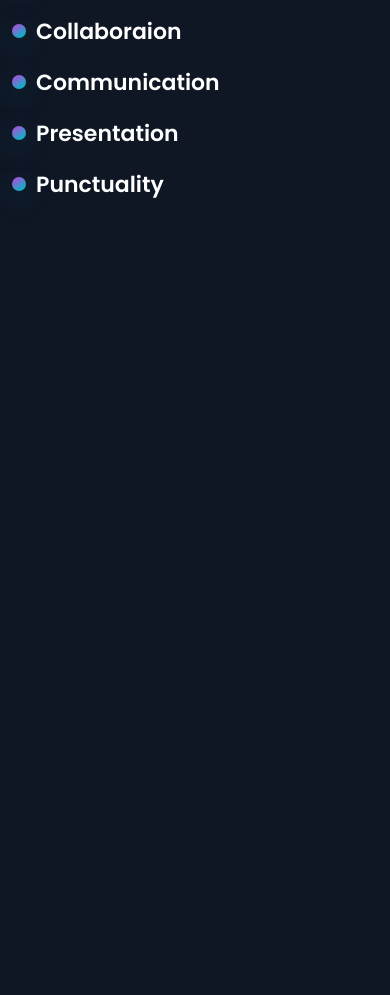
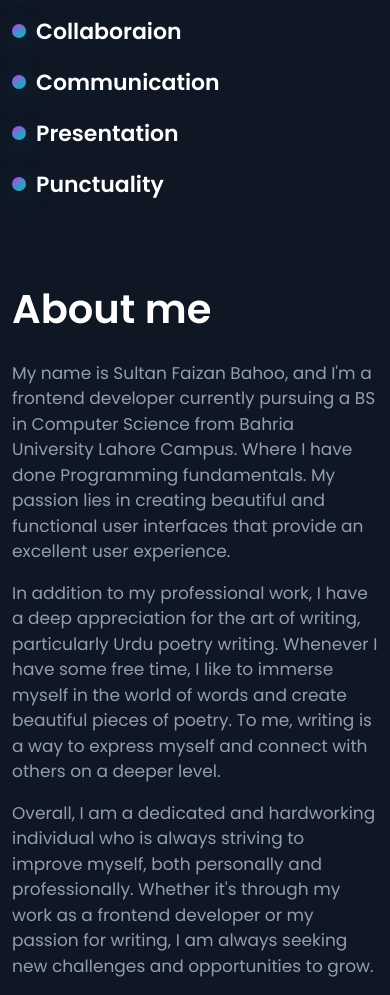
Before and after one commit to faizansultan0/faizansultan0, a plain HTML site: page index.html in a window 390 px wide. Shown: the part 2488-3483 px from the top of the page. Before the commit the page ends 2773 px from the top, so only its background shows below. Drawn offline with nearby package versions, Linux system fonts and the light colour scheme.

Commit message:
About Me section added with responsiveness

```diff
--- a/css/style.css
+++ b/css/style.css
@@ -355,6 +355,19 @@ header .header-social-links .social-link:hover .fa-github::before {
     box-shadow: 0px 7px 30px rgba(19, 173, 199, 0.3);
 }
 
+/* About me */
+.about-me .about-me-heading {
+    font-size: 46px;
+    font-weight: 600;
+    color: white;
+    margin-bottom: 65px;
+}
+
+.about-me .about-me-para {
+    color: #929EB0;
+    font-size: 22px;
+}
+
 
 
 /* Media Queries */
@@ -438,6 +451,16 @@ header .header-social-links .social-link:hover .fa-github::before {
     /* Additional Technologies Skills */
     .additional-technologies .additional-skill {
         font-size: 26px;
+    }
+
+    /* About me */
+    .about-me .about-me-heading {
+        font-size: 40px;
+        margin-bottom: 50px;
+    }
+
+    .about-me .about-me-para {
+        font-size: 18px;
     }
 }
 
@@ -535,6 +558,15 @@ header .header-social-links .social-link:hover .fa-github::before {
     .additional-technologies .additional-skill {
         width: 50%;
         font-size: 24px;
+    }
+
+    /* About me */
+    .about-me .about-me-heading {
+        margin-bottom: 36px;
+    }
+
+    .about-me .about-me-para {
+        font-size: 17px;
     }
 }
 
@@ -737,6 +769,15 @@ header .header-social-links .social-link:hover .fa-github::before {
     .additional-technologies .additional-skill {
         margin-bottom: 18px;
     }
+
+    /* About me */
+    .about-me .about-me-heading {
+        margin-bottom: 28px;
+    }
+
+    .about-me .about-me-para {
+        font-size: 17px;
+    }
 }
 
 @media screen and (max-width: 370px){
@@ -801,6 +842,10 @@ header .header-social-links .social-link:hover .fa-github::before {
     }
 
     /* PROJECTS */
+    .projects .content {
+        padding-bottom: 50px;
+    }
+
     .projects .projects-heading {
         font-size: 40px;
         margin-bottom: 30px;
@@ -875,4 +920,14 @@ header .header-social-links .social-link:hover .fa-github::before {
     .additional-technologies .additional-skill {
         margin-bottom: 18px;
     }
+
+    /* About me */
+    .about-me .about-me-heading {
+        font-size: 38px;
+        margin-bottom: 20px;
+    }
+
+    .about-me .about-me-para {
+        font-size: 16px;
+    }
 }
--- a/index.html
+++ b/index.html
@@ -234,6 +234,19 @@
                     </div>
                 </div>
             </div>
+
+            <div class="about-me">
+                <div class="container">
+                    <div class="content">
+                        <h2 class="about-me-heading">About me</h2>
+                        <p class="about-me-para">My name is Sultan Faizan Bahoo, and I'm a frontend developer currently pursuing a BS in Computer Science from Bahria University Lahore Campus. Where I have done Programming fundamentals. My passion lies in creating beautiful and functional user interfaces that provide an excellent user experience.</p>
+
+                        <p class="about-me-para">In addition to my professional work, I have a deep appreciation for the art of writing, particularly Urdu poetry writing. Whenever I have some free time, I like to immerse myself in the world of words and create beautiful pieces of poetry. To me, writing is a way to express myself and connect with others on a deeper level.</p>
+
+                        <p class="about-me-para">Overall, I am a dedicated and hardworking individual who is always striving to improve myself, both personally and professionally. Whether it's through my work as a frontend developer or my passion for writing, I am always seeking new challenges and opportunities to grow.</p>
+                    </div>
+                </div>
+            </div>
         </main>
 
         <a href="#" id="top-arrow">
```
